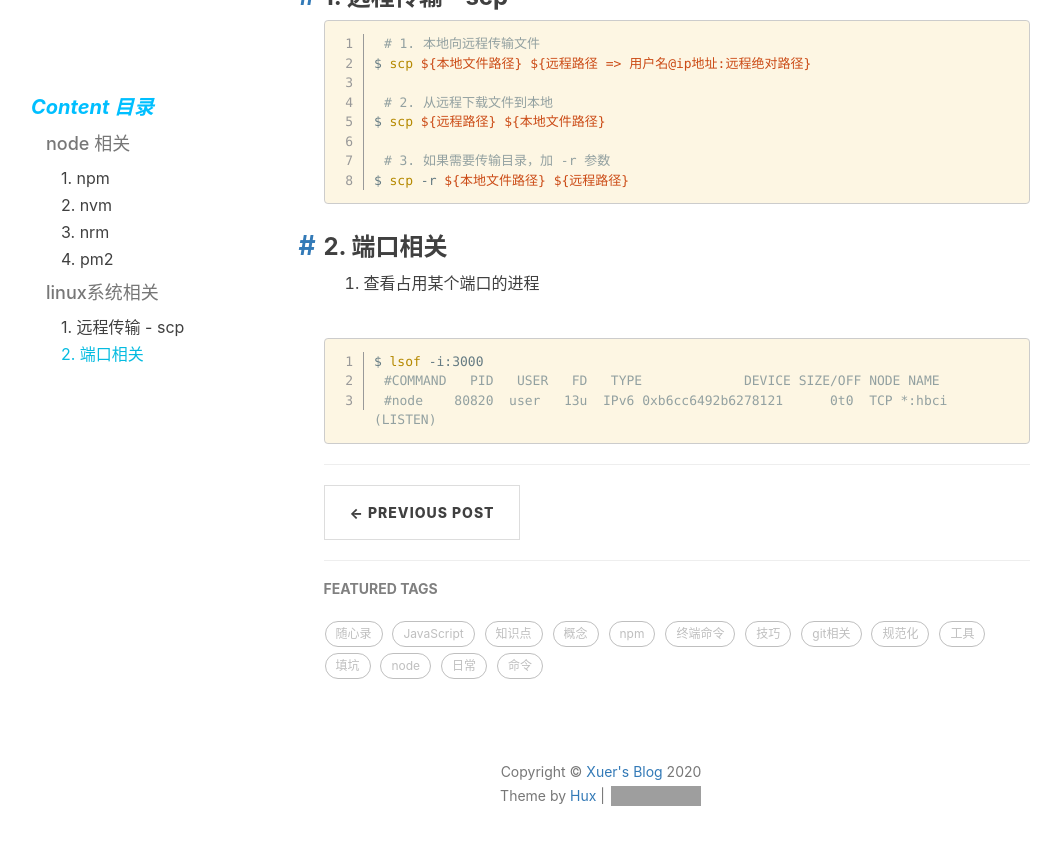
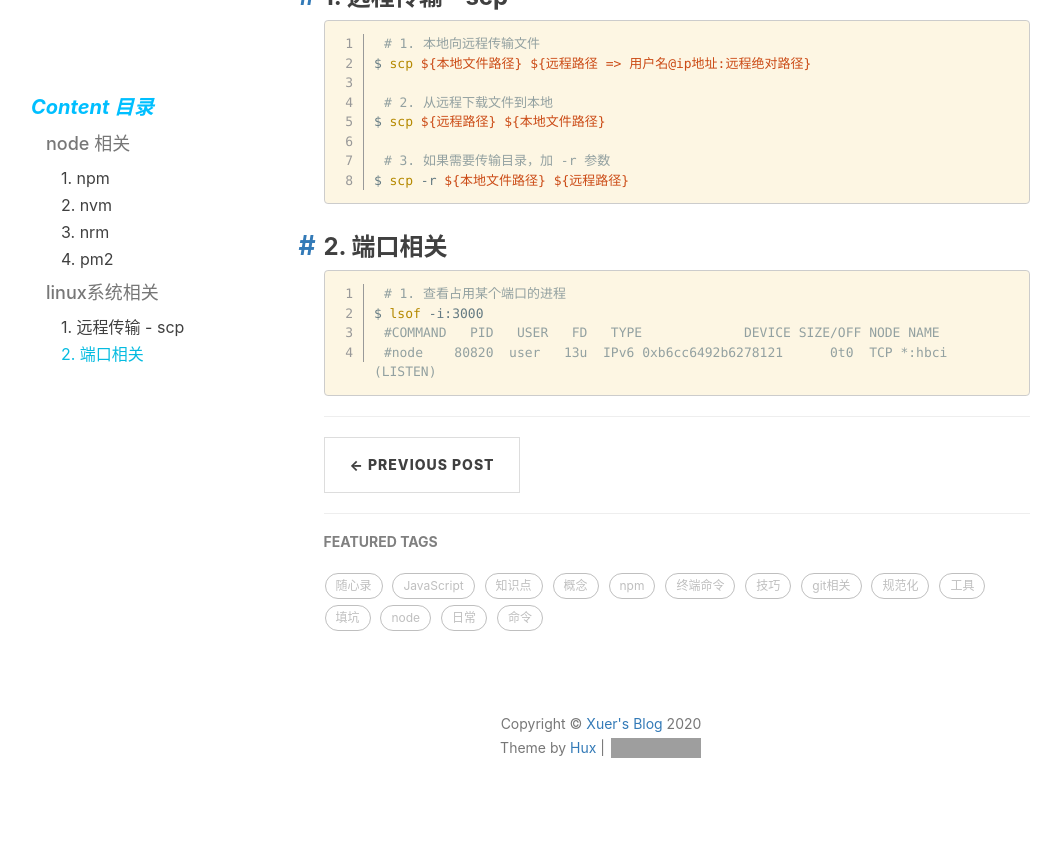
Before and after one commit to liuxingyu521/blog, a Jekyll site: the page built from _posts/2020-01-08-command-record.md, in a window 1280 px wide and 900 px high, scrolled down 2723 px. Shown: the top 845 px of the window, without its empty margins (39-1100 px from the left). Built offline with Jekyll 4.4.1, drawn with Linux system fonts in a browser that asks for light colours; comment, search, counter and statistics services are not loaded; grey boxes are pictures that could not be loaded.

Commit message:
:sparkles: (post) 修改位置

````diff
--- a/_posts/2020-01-08-command-record.md
+++ b/_posts/2020-01-08-command-record.md
@@ -123,9 +123,8 @@ $ scp -r ${本地文件路径} ${远程路径}
 
 ### 2. 端口相关
 
-1. 查看占用某个端口的进程
-
 ```shell
+# 1. 查看占用某个端口的进程
 $ lsof -i:3000
 #COMMAND   PID   USER   FD   TYPE             DEVICE SIZE/OFF NODE NAME
 #node    80820  user   13u  IPv6 0xb6cc6492b6278121      0t0  TCP *:hbci (LISTEN)
````
